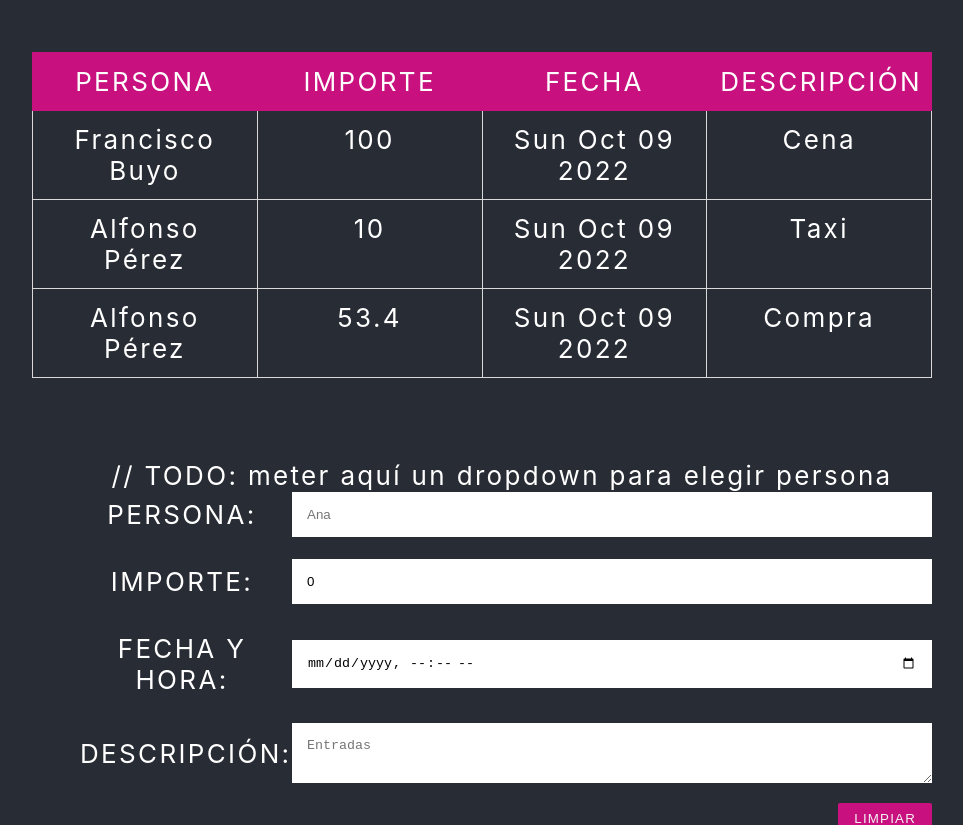
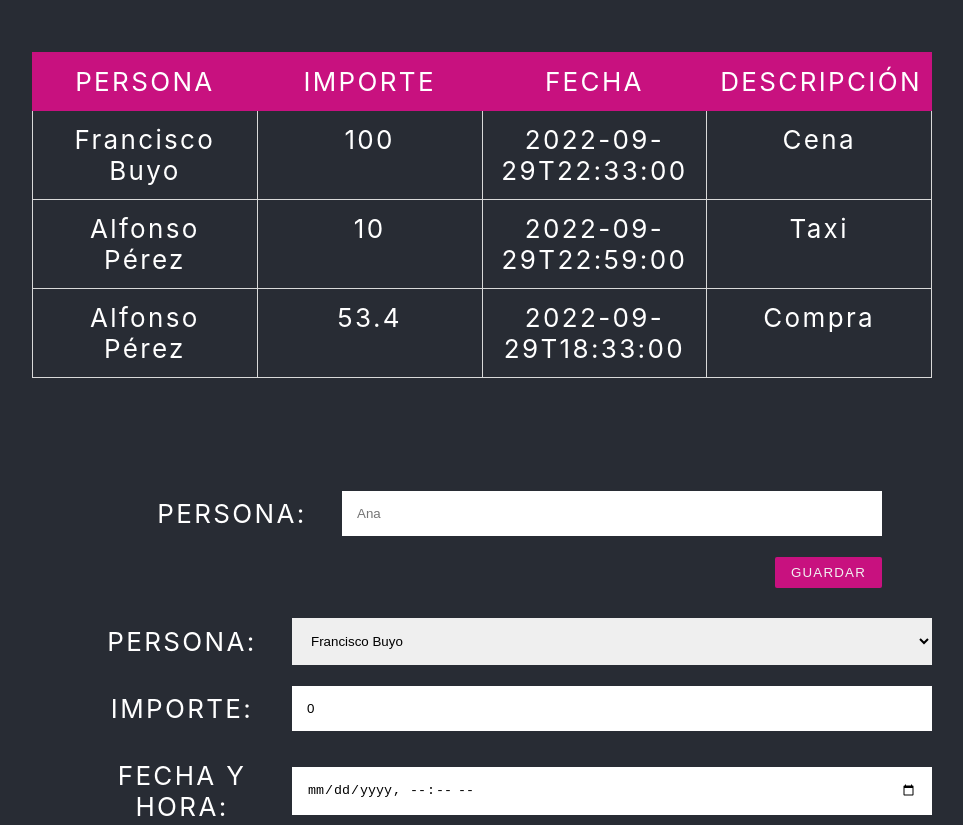
Before and after one commit to blanca93/pagos, a React (Create React App) app: page /pago in a window 1280 px wide. Shown: the top 825 px of the page, without its empty margins (158-1121 px from the left). Built offline with nearby package versions, Linux system fonts and the light colour scheme.

Commit message:
Añadir personas

```diff
--- a/src/App.tsx
+++ b/src/App.tsx
@@ -1,8 +1,10 @@
-import { useState, useEffect, useRef } from 'react';
+import { useState, useEffect } from 'react';
 import './App.css';
 import PagoForm from './components/PagoForm/PagoForm';
 import Panel from './components/Panel/Panel';
-import { Pago } from './types';
+import PersonaForm from './components/PersonaForm/PersonaForm';
+import { Pago, Persona } from './types';
+
 
 
 const INITIAL_STATE = [
@@ -11,7 +13,7 @@ const INITIAL_STATE = [
     personaId: 0,
     personaName: 'Francisco Buyo',
     importe: 100,
-    fecha: new Date(),
+    fecha: '2022-09-29T22:33:00',
     descripcion: 'Cena'
   },
   {
@@ -19,7 +21,7 @@ const INITIAL_STATE = [
     personaId: 1,
     personaName: 'Alfonso Pérez',
     importe: 10,
-    fecha: new Date(),
+    fecha: '2022-09-29T22:59:00',
     descripcion: 'Taxi'
   },
   {
@@ -27,38 +29,33 @@ const INITIAL_STATE = [
     personaId: 1,
     personaName: 'Alfonso Pérez',
     importe: 53.40,
-    fecha: new Date(),
+    fecha: '2022-09-29T18:33:00',
     descripcion: 'Compra'
   }
 ];
 
+
 interface PagoState {
   pagos: Array<Pago>;
-  newPago: Pago;
 }
+
+let pagoId = 3;
 
 
 function App() {
   const [pagos, setPagos] = useState<PagoState['pagos']>([]);
-  const [newPago, setNewPago] = useState<PagoState['newPago']>({
-    id: 0,
-    personaId: 0,
-    personaName: '',
-    importe: 0,
-    fecha: undefined
-  });
-  const divRef = useRef<HTMLDivElement>(null);
 
   useEffect(() => {
-    setPagos(INITIAL_STATE)
+    setPagos(INITIAL_STATE);
   }, [])
 
   const handleNewPago = (newPago: Pago): void => {
+    newPago.id = pagoId++;
     setPagos(pagos => [...pagos, newPago])
   }
 
   return (
-    <div className="App" ref={divRef}>
+    <div className="App">
       <body className="App-body">
          <Panel pagos={pagos}/>
          <PagoForm onNewPago={handleNewPago}/>
--- a/src/components/PagoForm/PagoForm.css
+++ b/src/components/PagoForm/PagoForm.css
@@ -39,7 +39,8 @@
 }
 
 .flex-outer li input,
-.flex-outer li textarea {
+.flex-outer li textarea,
+.flex-outer li select {
   padding: 15px;
   border: none;
 }
--- a/src/components/PagoForm/PagoForm.tsx
+++ b/src/components/PagoForm/PagoForm.tsx
@@ -1,6 +1,28 @@
-import React, { SetStateAction, useState } from 'react';
-import { Pago } from '../../types';
+import React, { useEffect, useState } from 'react';
+import { Pago, Persona } from '../../types';
+import PersonaForm from '../PersonaForm/PersonaForm';
 import './PagoForm.css';
+
+const INITIAL_STATE_PERSONAS = [
+    {
+      id: 0,
+      name: 'Francisco Buyo'
+    },
+    {
+      id: 1,
+      name: 'Alfonso Pérez'
+    },
+    {
+      id: 2,
+      name: 'Raúl González'
+    }
+  ];
+
+  interface PersonaState {
+    personas: Array<Persona>;
+  }
+
+  let personaId = 3;
 
 interface PagoFormState {
     inputValues: Pago
@@ -11,12 +33,23 @@ interface PagoFormProps {
 }
 
 const PagoForm = ({onNewPago}: PagoFormProps) => {
+    const [personas, setPersonas] = useState<PersonaState['personas']>([]);
+
+    useEffect(() => {
+        setPersonas(INITIAL_STATE_PERSONAS);
+    }, [])
+
+    const handleNewPersona = (newPersona: Persona): void => {
+    newPersona.id = personaId++;
+    setPersonas(personas => [...personas, newPersona])
+    }
+
     const [inputValues, setInputValues] = useState<PagoFormState['inputValues']>({
         id: 0,
         personaId: 0,
         personaName: '',
         importe: 0,
-        fecha: new Date(Date.now()),
+        fecha: '',
         descripcion: ''
     });
 
@@ -25,7 +58,7 @@ const PagoForm = ({onNewPago}: PagoFormProps) => {
         onNewPago(inputValues);
     };
 
-    const handleChange = (event: React.ChangeEvent<HTMLInputElement | HTMLTextAreaElement>) => {
+    const handleChange = (event: React.ChangeEvent<HTMLInputElement | HTMLTextAreaElement | HTMLSelectElement>) => {
         setInputValues({
             ...inputValues,
             [event.target.name]: event.target.value
@@ -34,12 +67,16 @@ const PagoForm = ({onNewPago}: PagoFormProps) => {
 
     return (
         <div className="container">
+            <PersonaForm onNewPersona={handleNewPersona}/>
             <form onSubmit={handleSubmit}>
                 <ul className="flex-outer">
-                // TODO: meter aquí un dropdown para elegir persona
                     <li>
                         <label htmlFor="personaName">Persona:</label>
-                        <input onChange={handleChange} value={inputValues.personaName} type='text' name='personaName' placeholder='Ana'/>
+                        <select onChange={handleChange} value={inputValues.personaName} name='personaName'>
+                        {
+                            personas.map(el => <option value={el.name} key={el.id}> {el.name} </option>)
+                        }
+                        </select>
                     </li>
 
                     <li>
@@ -49,15 +86,12 @@ const PagoForm = ({onNewPago}: PagoFormProps) => {
 
                     <li>
                         <label htmlFor="fecha">Fecha y hora:</label>
-                        <input onChange={handleChange} value={inputValues.fecha?.toDateString()} type="datetime-local" name='fecha'/>
+                        <input onChange={handleChange} value={inputValues.fecha} type="datetime-local" name='fecha'/>
                     </li>
 
                     <li>
                         <label htmlFor="descripcion">Descripción:</label>
                         <textarea onChange={handleChange} value={inputValues.descripcion} name='descripcion' placeholder='Entradas'/>
-                    </li>
-                    <li>
-                        <button type='button'>Limpiar</button>
                     </li>
                     <li>
                         <button type='submit'>Guardar</button>
--- a/src/components/Panel/Panel.tsx
+++ b/src/components/Panel/Panel.tsx
@@ -21,7 +21,7 @@ export default function Panel ({pagos}: Props) {
             <div className="flex-table row" role="rowgroup">
                 <div className="flex-row" role="cell">{pago.personaName}</div>
                 <div className="flex-row" role="cell">{pago.importe}</div>
-                <div className="flex-row" role="cell">{pago.fecha?.toDateString()}</div>
+                <div className="flex-row" role="cell">{pago.fecha}</div>
                 <div className="flex-row" role="cell">{pago.descripcion}</div>
             </div>
             )
--- a/src/components/PersonaForm/PersonaForm.css
+++ b/src/components/PersonaForm/PersonaForm.css
@@ -1,88 +1,55 @@
-:root {
-    --table-border: #d9d9d9;
-    --table-header-border: #c8117f;
-    --table-header-background: #c8117f;
+.container {
+  width: 80%;
+  max-width: 1000px;
+  margin: 30px auto;
 }
 
-  div {
+.container * {
   box-sizing: border-box;
 }
 
-  .table-container {
-    display: block;
-    margin: 2em auto;
-    width: 90%;
+.flex-outer {
   max-width: 900px;
+  margin: 0 auto;
 }
 
-  .flex-table {
+.flex-outer li {
   display: flex;
-    flex-flow: row wrap;
-    border-left: solid 1px var(--table-border);
-    transition: 0.5s;
+  flex-wrap: wrap;
+  align-items: center;
 }
 
-  .flex-table:first-of-type {
-    border-top: solid 1px var(--table-header-border);
-    border-left: solid 1px var(--table-header-border);
-    background-color: var(--table-header-background);
+.flex-outer > li:not(:last-child) {
+  margin-bottom: 20px;
 }
 
-  .flex-table:first-of-type .flex-row {
-    background: var(--table-header);
-    color: white;
-    border-color: var(--table-header-border);
-    background-color: var(--table-header-background);
+.flex-outer li label {
+  padding: 8px;
+  letter-spacing: .09em;
+  text-transform: uppercase;
 }
 
-  .flex-row {
-    width: calc(100% / 2);
-    text-align: center;
-    padding: 0.5em 0.5em;
-    border-right: solid 1px var(--table-border);
-    border-bottom: solid 1px var(--table-border);
+.flex-outer > li > label {
+  flex: 1 0 120px;
+  max-width: 220px;
 }
 
-  .flex-cell {
-    width: calc(100% / 2);
-    text-align: center;
-    padding: 0.5em 0.5em;
-    border-right: solid 1px var(--table-border);
+.flex-outer > li > label + * {
+  flex: 1 0 220px;
 }
 
-  @media all and (max-width: 767px) {
-    .flex-row {
-      width: calc(100% / 2);
-    }
-    .flex-row.first {
-      width: 100%;
-    }
+.flex-outer li input {
+  padding: 15px;
+  border: none;
 }
 
-  @media all and (max-width: 430px) {
-
-    .flex-table .flex-row {
-      border-bottom: 0;
+.flex-outer li button {
+  margin-left: auto;
+  padding: 8px 16px;
+  border: none;
+  background: #c8117f;
+  color: #f2f2f2;
+  text-transform: uppercase;
+  letter-spacing: .09em;
+  border-radius: 2px;
 }
-
-    .flex-table .flex-row:last-of-type {
-      border-bottom: solid 1px var(--table-border);
-    }
-
-    .header .flex-row {
-      border-bottom: solid 1px;
-    }
-
-    .flex-row {
-      width: 100%;
-    }
-
-    .flex-row:first {
-      width: 100%;
-      border-bottom: solid 1px var(--table-border);
-    }
-
-    .flex-cell {
-      width: 100%;
-    }
-  }
--- a/src/components/PersonaForm/PersonaForm.tsx
+++ b/src/components/PersonaForm/PersonaForm.tsx
@@ -1,33 +1,47 @@
 import './PersonaForm.css';
 import { Persona } from '../../types';
+import { useState } from 'react';
 
 interface Props {
-    personas: Array<Persona>
+    onNewPersona: (newPersona: Persona) => void
 }
 
 interface PersonaState {
-    personas: Array<Persona>;
-    newPersonas: Array<Persona>;
+    inputValues: Persona
 }
 
-export default function PersonaForm ({personas}: Props) {
+export default function PersonaForm ({onNewPersona}: Props) {
 
-  return (
-    <div className="table-container" role="table" aria-label="Personas">
-        <div className="flex-table header" role="rowgroup">
-        <div className="flex-row" role="columnheader">Id</div>
-        <div className="flex-row" role="columnheader">Persona</div>
+    const [inputValues, setInputValues] = useState<PersonaState['inputValues']>({
+        id: 0,
+        name: ''
+    });
+
+    const handleSubmit = (event: React.FormEvent<HTMLFormElement>) => {
+        event.preventDefault();
+        onNewPersona(inputValues);
+    };
+
+    const handleChange = (event: React.ChangeEvent<HTMLInputElement>) => {
+        setInputValues({
+            ...inputValues,
+            [event.target.name]: event.target.value
+        })
+    }
+
+    return (
+        <div className="container">
+            <form onSubmit={handleSubmit}>
+                <ul className="flex-outer">
+                    <li>
+                        <label htmlFor="name">Persona:</label>
+                        <input onChange={handleChange} value={inputValues.name} type='text' name='name' placeholder='Ana'/>
+                    </li>
+                    <li>
+                        <button type='submit'>Guardar</button>
+                    </li>
+                </ul>
+            </form>
         </div>
-        {
-        personas?.map(persona => {
-            return (
-            <div className="flex-table row" role="rowgroup">
-                <div className="flex-row" role="cell">{persona.id}</div>
-                <div className="flex-row" role="cell">{persona.name}</div>
-            </div>
-            )
-        })
-        }
-    </div>
-  );
+    )
 }
--- a/src/types.d.ts
+++ b/src/types.d.ts
@@ -4,7 +4,7 @@ export interface Pago {
     personaName: string;
     importe: number;
     descripcion?: string;
-    fecha: Date | undefined;
+    fecha: string;
 }
 
 export interface Persona {
```
Lines whose indentation alone changed are shown as unchanged.
